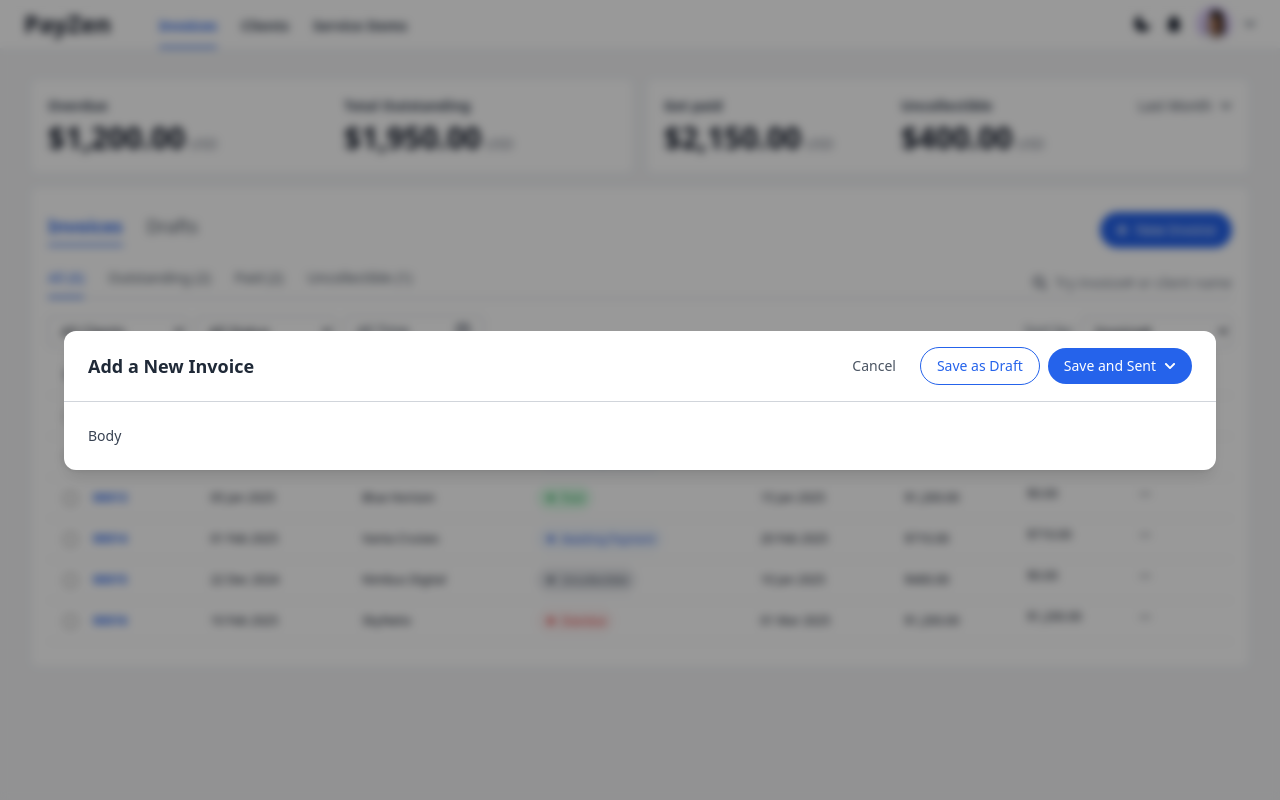
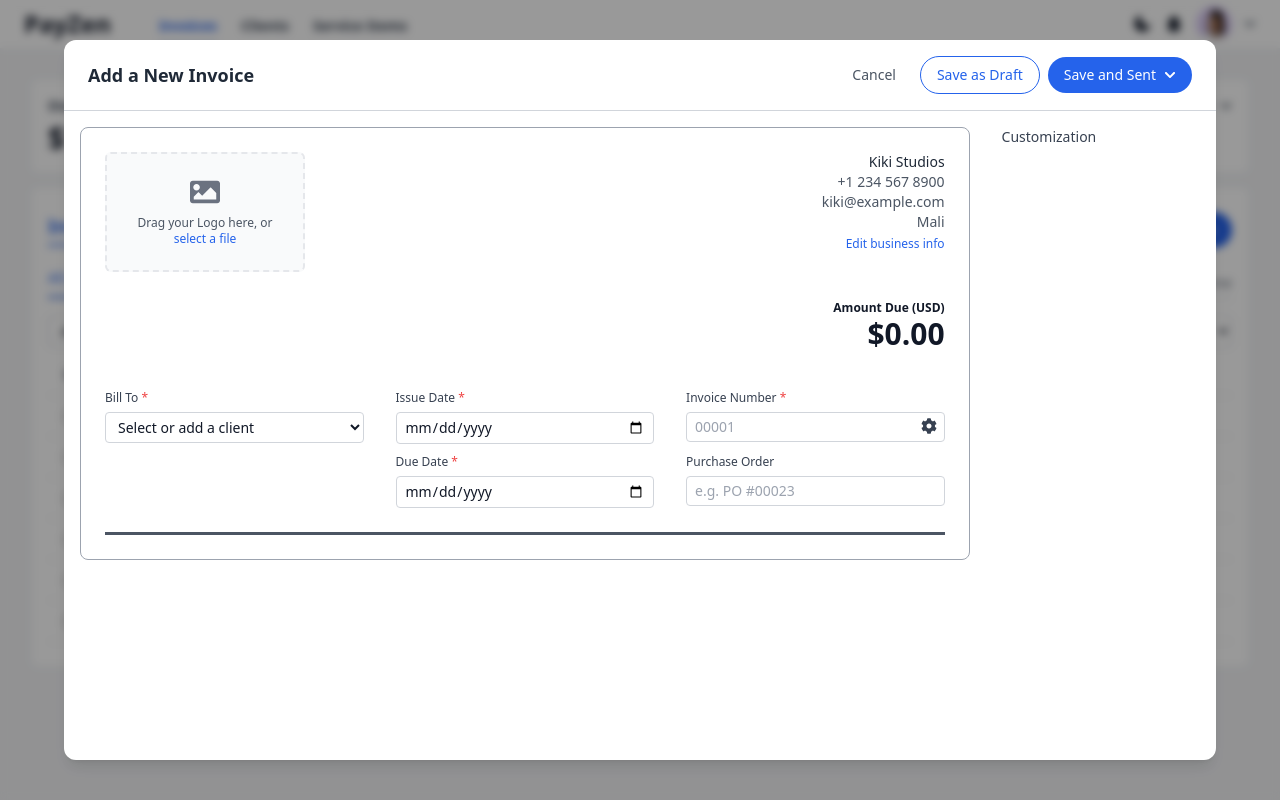
Before and after one commit to KikiXoxo/payzen-invoice-page, a React (Vite) app: page / in a window 1280 px wide. Both pictures are taken after a click on the button "New Invoice". Built offline with nearby package versions, Linux system fonts and the light colour scheme.

Commit message:
feat: Add content to invoice modal (logo upload, business info, and invoice details)

```diff
--- a/src/components/invoice/AddInvoiceModal.jsx
+++ b/src/components/invoice/AddInvoiceModal.jsx
@@ -1,13 +1,13 @@
-import { FaChevronDown } from 'react-icons/fa';
+import { FaChevronDown, FaImage, FaCog } from 'react-icons/fa';
 
 const AddInvoiceModal = ({ isOpen, onClose }) => {
   if (!isOpen) return null;
 
   return (
-    <div className='fixed inset-0 bg-black/40 backdrop-blur-sm flex items-center justify-center z-[9999]'>
-      <div className='bg-white dark:bg-gray-800 w-full max-w-6xl rounded-xl shadow-lg'>
+    <div className='fixed inset-0 bg-black/40 backdrop-blur-sm flex items-center justify-center z-5'>
+      <div className='bg-white dark:bg-gray-800 w-full max-w-6xl h-[90vh] rounded-xl shadow-lg flex flex-col overflow-hidden'>
         {/* Header */}
-        <div className='flex items-center justify-between px-6 py-4 border-b border-gray-300 dark:border-gray-700'>
+        <div className='flex items-center justify-between px-6 py-4 border-b border-gray-300 dark:border-gray-700 flex-shrink-0'>
           <h2 className='text-lg font-semibold text-gray-800 dark:text-gray-100'>
             Add a New Invoice
           </h2>
@@ -22,7 +22,7 @@ const AddInvoiceModal = ({ isOpen, onClose }) => {
             <button className='px-4 py-2 border border-blue-600 dark:border-indigo-300 text-blue-600 dark:text-indigo-300 rounded-full text-sm'>
               Save as Draft
             </button>
-            <button className='flex items-center gap-2 px-4 py-2 bg-blue-600 dark:text-gray-800 dark:bg-indigo-300 hover:bg-blue-700 dark:hover:bg-indigo-200 text-white rounded-full text-sm'>
+            <button className='flex items-center gap-2 px-4 py-2 bg-blue-600 dark:bg-indigo-300 text-white dark:text-gray-800 hover:bg-blue-700 dark:hover:bg-indigo-200 rounded-full text-sm'>
               Save and Sent
               <FaChevronDown className='text-xs' />
             </button>
@@ -30,7 +30,136 @@ const AddInvoiceModal = ({ isOpen, onClose }) => {
         </div>
 
         {/* Body */}
-        <div className='p-6 text-gray-700 dark:text-gray-300 text-sm'>Body</div>
+        <div className='flex flex-1 overflow-y-auto'>
+          {/* Main Form Card */}
+          <div className='w-4/5 p-4'>
+            <div className='border border-gray-400 dark:border-gray-600 rounded-lg p-6'>
+              <div className='flex justify-between items-start gap-6 w-full'>
+                {/* Logo Upload Box */}
+                <div className='w-[200px] h-[120px] bg-gray-50 dark:bg-gray-900 border-2 border-dashed border-gray-200 dark:border-gray-700 rounded-md flex flex-col items-center justify-center text-center px-2'>
+                  <FaImage className='text-3xl text-gray-500 dark:text-gray-400 mb-2' />
+
+                  <p className='text-xs text-gray-600 dark:text-gray-300'>
+                    Drag your Logo here, or
+                  </p>
+
+                  <button className='text-xs text-blue-600 dark:text-indigo-300 hover:text-blue-700'>
+                    select a file
+                  </button>
+                </div>
+
+                {/* Business Info */}
+                <div className='flex flex-col items-end text-right'>
+                  <p className='text-sm font-medium text-gray-800 dark:text-gray-100'>
+                    Kiki Studios
+                  </p>
+                  <p className='text-sm text-gray-600 dark:text-gray-300'>
+                    +1 234 567 8900
+                  </p>
+                  <p className='text-sm text-gray-600 dark:text-gray-300'>
+                    kiki@example.com
+                  </p>
+                  <p className='text-sm text-gray-600 dark:text-gray-300'>
+                    Mali
+                  </p>
+
+                  <button className='text-xs text-blue-600 hover:text-blue-700 dark:text-indigo-300 mt-1'>
+                    Edit business info
+                  </button>
+
+                  {/* Amount Due */}
+                  <div className='mt-12 text-right'>
+                    <p className='text-xs font-bold dark:text-gray-300'>
+                      Amount Due (USD)
+                    </p>
+                    <p className='text-3xl font-semibold text-gray-900 dark:text-gray-100'>
+                      $0.00
+                    </p>
+                  </div>
+                </div>
+              </div>
+
+              <div className='mt-8 grid grid-cols-3 gap-x-8 gap-y-1'>
+                {/* Bill To */}
+                <div>
+                  <label className='text-xs font-medium text-gray-700 dark:text-gray-300'>
+                    Bill To <span className='text-red-500'>*</span>
+                  </label>
+                  <select
+                    required
+                    className='w-full mt-1 px-2 py-1 border border-gray-300 dark:border-gray-600 rounded text-sm bg-white dark:bg-gray-800'
+                  >
+                    <option>Select or add a client</option>
+                  </select>
+                </div>
+
+                {/* Issue Date */}
+                <div>
+                  <label className='text-xs font-medium text-gray-700 dark:text-gray-300'>
+                    Issue Date <span className='text-red-500'>*</span>
+                  </label>
+                  <input
+                    type='date'
+                    required
+                    className='w-full mt-1 px-2 py-1 border border-gray-300 dark:border-gray-600 rounded text-sm bg-white dark:bg-gray-800'
+                  />
+                </div>
+
+                {/* Invoice Number */}
+                <div>
+                  <label className='text-xs font-medium text-gray-700 dark:text-gray-300'>
+                    Invoice Number <span className='text-red-500'>*</span>
+                  </label>
+                  <div className='relative'>
+                    <input
+                      type='text'
+                      placeholder='00001'
+                      required
+                      className='w-full mt-1 px-2 py-1 border border-gray-300 dark:border-gray-600 rounded text-sm bg-white dark:bg-gray-800'
+                    />
+                    <FaCog className='absolute right-2 top-2.5 text-gray-700 dark:text-gray-500' />
+                  </div>
+                </div>
+
+                {/* Empty Grid Spot */}
+                <div></div>
+
+                {/* Due Date */}
+                <div>
+                  <label className='text-xs font-medium text-gray-700 dark:text-gray-300'>
+                    Due Date <span className='text-red-500'>*</span>
+                  </label>
+                  <input
+                    type='date'
+                    required
+                    className='w-full mt-1 px-2 py-1 border border-gray-300 dark:border-gray-600 rounded text-sm bg-white dark:bg-gray-800'
+                  />
+                </div>
+
+                {/* Purchase Order */}
+                <div>
+                  <label className='text-xs font-medium text-gray-700 dark:text-gray-300'>
+                    Purchase Order
+                  </label>
+                  <input
+                    type='text'
+                    placeholder='e.g. PO #00023'
+                    className='w-full mt-1 px-2 py-1 border border-gray-300 dark:border-gray-600 rounded text-sm bg-white dark:bg-gray-800'
+                  />
+                </div>
+              </div>
+
+              <div className='mt-6 border-b-[3px] border-gray-600 dark:border-gray-400'></div>
+            </div>
+          </div>
+
+          {/* Customization Panel */}
+          <div className='w-1/5 p-4'>
+            <h3 className='text-sm font-medium text-gray-700 dark:text-gray-300'>
+              Customization
+            </h3>
+          </div>
+        </div>
       </div>
     </div>
   );
```
